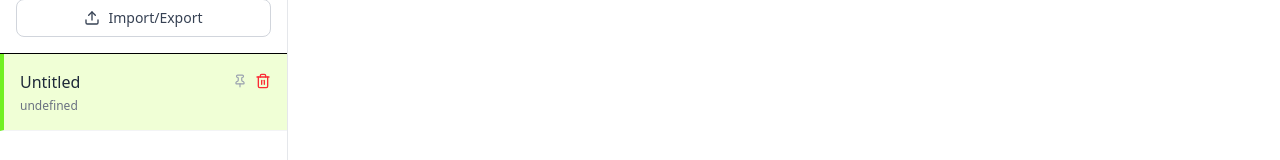
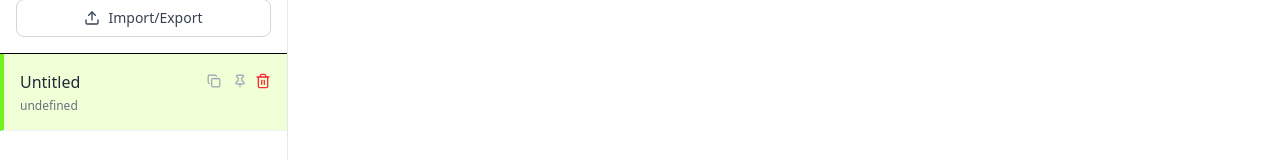
Before and after one commit to bijayjha2025/Lekha--React-Project, a React (Vite) app in the folder lekha/: page / in a window 1280 px wide. Both pictures are taken after a click on the button "New". Shown: the part 267-427 px from the top of the page. Built offline with nearby package versions, Linux system fonts and the light colour scheme.

Commit message:
Copy to clipboard feature next to notelist

```diff
--- a/lekha/src/Components/NoteListItem.jsx
+++ b/lekha/src/Components/NoteListItem.jsx
@@ -1,11 +1,27 @@
-import { Trash2, Pin } from 'lucide-react';
+import { Trash2, Pin, Copy } from 'lucide-react';
 import { stripHtml } from '../utils/noteUtils';
+import { useState } from 'react';
 
 const NoteListItem = ({ note, isActive, onSelect, onDelete, onTogglePin }) => {
+
+    const [showCopyFeedback, setShowCopyFeedback] = useState(false);
+
     const handlePinClick = (e) => {
         e.stopPropagation();
         onTogglePin(note.id);
     }
+
+    const handleCopyClick = async (e) => {
+    e.stopPropagation();
+    try {
+      const plainText = stripHtml(note.content || '');
+      await navigator.clipboard.writeText(plainText);
+      setShowCopyFeedback(true);
+      setTimeout(() => setShowCopyFeedback(false), 2000);
+    } catch (error) {
+      console.error('Failed to copy:', error);
+    }
+  };
 
   return (
     <div onClick={() => onSelect(note)} className={`p-4 border-b border-gray-100 cursor-pointer hover:bg-[#c8fa6b] transition-colors ${
@@ -18,6 +34,14 @@ const NoteListItem = ({ note, isActive, onSelect, onDelete, onTogglePin }) => {
           <Pin size={14} className="text-[#71f022] fill-[#71f022] flex-shrink-0" /> )}
         </div>
         <div className="flex items-center gap-1">
+
+         <button onClick={handleCopyClick} className="p-1 rounded hover:bg-gray-200 transition-colors text-gray-400 hover:text-[#71f022] relative" title="Copy note content">
+          <Copy size={14} />
+           {showCopyFeedback && (
+            <span className="absolute -top-6 left-1/2 transform -translate-x-1/2 bg-gray-800 text-white text-[10px] px-2 py-0.5 rounded whitespace-nowrap">Copied!</span>
+          )}
+         </button>
+
          <button onClick={handlePinClick} className={`p-1 rounded hover:bg-gray-200 transition-colors ${ note.isPinned ? 'text-[#71f022]' : 'text-gray-400' }`} title={note.isPinned ? 'Unpin note' : 'Pin note'}>
           <Pin size={14} className={note.isPinned ? 'fill-current' : ''} />
          </button>
```
